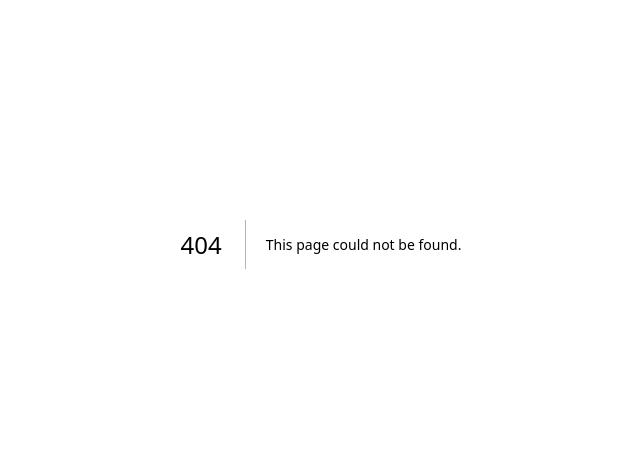
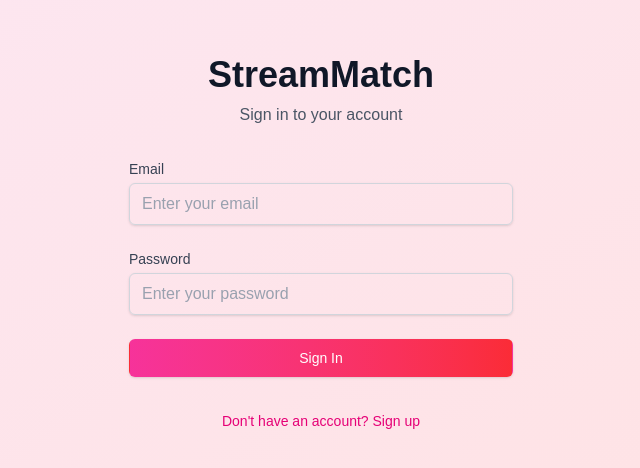
Before and after one commit to SkyXDev/my-app, a Next.js app: page /auth in a window 1280 px wide. Before the commit this address had no page. Shown: the part 156-624 px from the top of the page, without its empty margins (319-959 px from the left). Built offline with nearby package versions, Linux system fonts and the light colour scheme.

Commit message:
Made page.tsx frontend

```diff
--- /dev/null
+++ b/app/auth/page.tsx
@@ -0,0 +1,85 @@
+"use client";
+
+import { useEffect, useState } from "react";
+
+export default function AuthPage() {
+	const [isSignUp, setIsSignUp] = useState<boolean>(false);
+	const [email, setEmail] = useState<string>("");
+  	const [password, setPassword] = useState<string>("");
+	const [loading, setLoading] = useState<boolean>(false);
+  	const [error, setError] = useState<string>("");
+
+	return(
+		<div className="min-h-screen flex items-center justify-center bg-gradient-to-br from-pink-100 to-red-100 dark:from-gray-900 dark:to-gray-800">
+			<div className="max-w-md w-full space-y-8 p-8">
+				<div className="text-center">
+					<h1 className="text-4xl font-bold text-gray-900 dark:text-white mb-2">
+						StreamMatch
+					</h1>
+					<p className="text-gray-600 dark:text-gray-400">
+						{isSignUp ? "Create Your Account" : "Sign in to your account"}
+					</p>
+				</div>
+				<form action="" className="space-y-6">
+					<div>
+						<label
+						htmlFor="email"
+						className="block text-sm font-medium text-gray-700 dark:text-gray-300"
+						>
+						Email
+						</label>
+						<input
+						id="email"
+						type="email"
+						required
+						value={email}
+						onChange={(e) => setEmail(e.target.value)}
+						className="mt-1 block w-full px-3 py-2 border border-gray-300 dark:border-gray-600 rounded-md shadow-sm placeholder-gray-400 focus:outline-none focus:ring-pink-500 focus:border-pink-500 dark:bg-gray-800 dark:text-white"
+						placeholder="Enter your email"
+						/>
+					</div>
+
+					<div>
+						<label
+						htmlFor="password"
+						className="block text-sm font-medium text-gray-700 dark:text-gray-300"
+						>
+						Password
+						</label>
+						<input
+						id="password"
+						type="password"
+						required
+						value={password}
+						onChange={(e) => setPassword(e.target.value)}
+						className="mt-1 block w-full px-3 py-2 border border-gray-300 dark:border-gray-600 rounded-md shadow-sm placeholder-gray-400 focus:outline-none focus:ring-pink-500 focus:border-pink-500 dark:bg-gray-800 dark:text-white"
+						placeholder="Enter your password"
+						/>
+					</div>
+					{error && (
+						<div className="text-red-600 dark:text-red-400 text-sm">
+						{error}
+						</div>
+					)}
+					<button
+						type="submit"
+						disabled={loading}
+						className="cursor-pointer w-full flex justify-center py-2 px-4 border border-transparent rounded-md shadow-sm text-sm font-medium text-white bg-gradient-to-r from-pink-500 to-red-500 hover:from-pink-600 hover:to-red-600 focus:outline-none focus:ring-2 focus:ring-offset-2 focus:ring-pink-500 disabled:opacity-50"
+					>
+						{loading ? "Loading..." : isSignUp ? "Sign Up" : "Sign In"}
+					</button>
+				</form>
+				<div className="text-center">
+					<button
+						onClick={() => setIsSignUp(!isSignUp)}
+						className="cursor-pointer text-pink-600 dark:text-pink-400 hover:text-pink-500 dark:hover:text-pink-300 text-sm"
+					>
+						{isSignUp
+						? "Already have an account? Sign in"
+						: "Don't have an account? Sign up"}
+					</button>
+				</div>
+			</div>
+		</div>
+	);
+}
```
